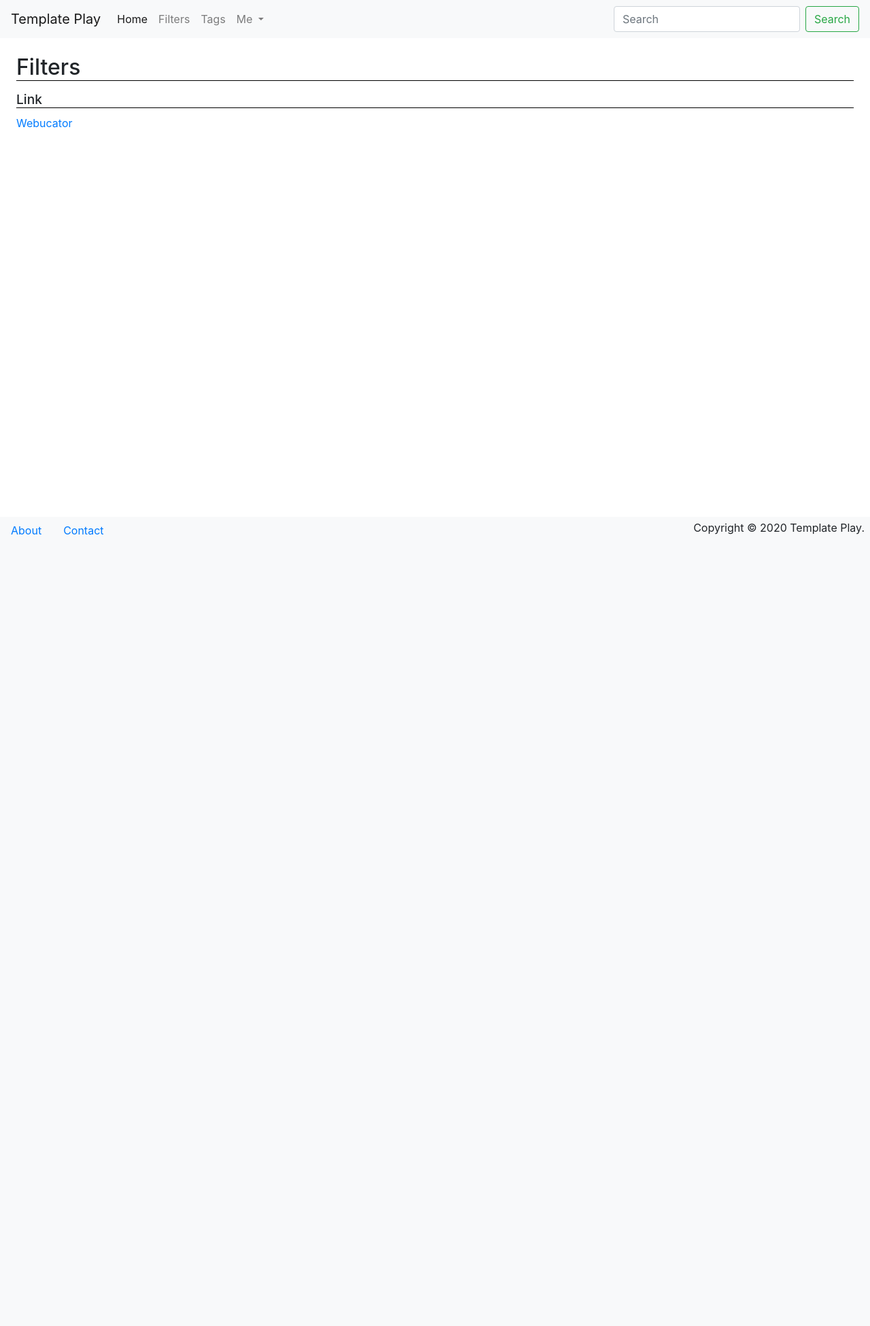
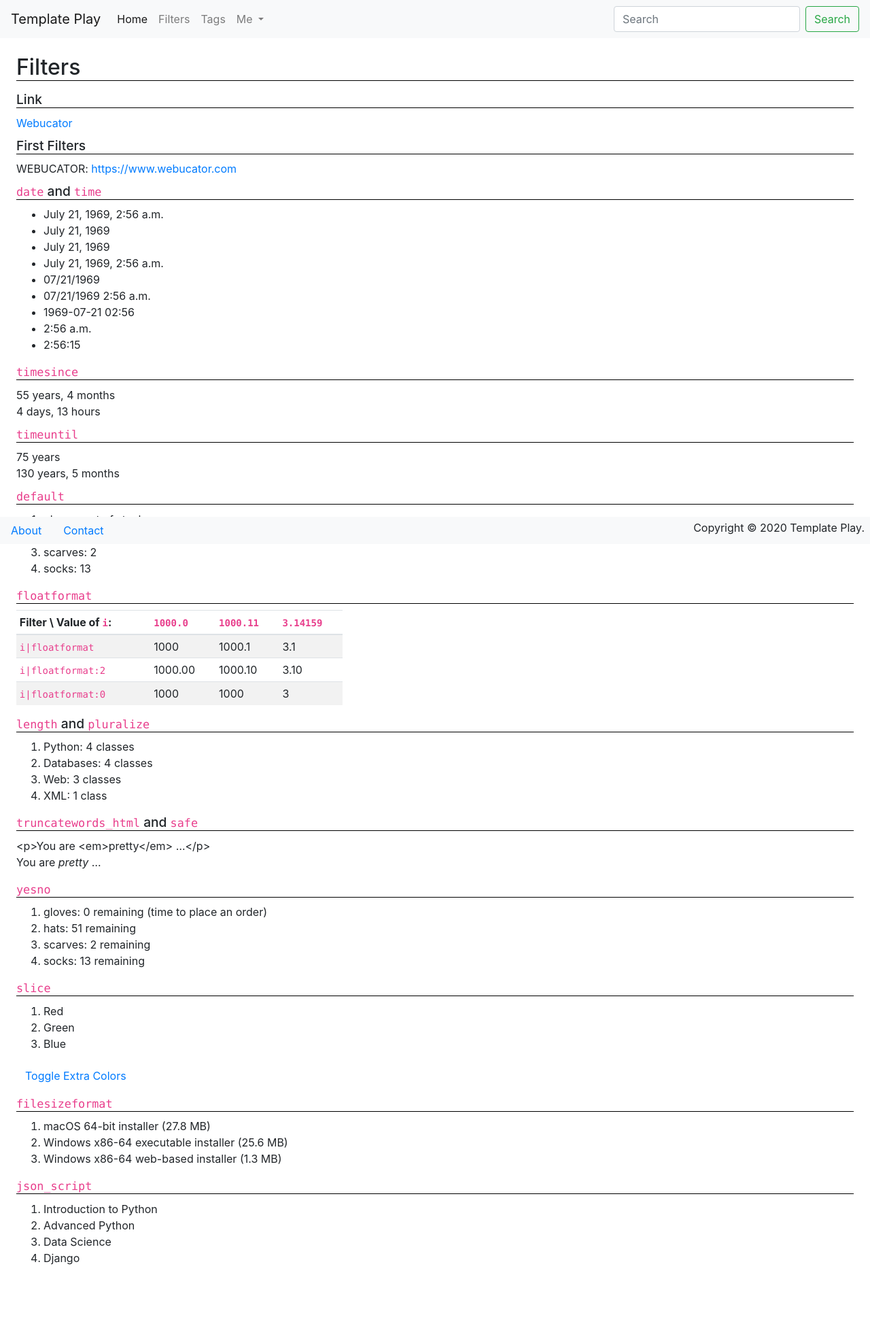
Before and after one commit to wchauwindesheim/template_proj, a Django app: page /filters/ in a window 1280 px wide. Shown: the whole page at 68% size. Before the commit the page ends 787 px from the top, so only its background shows below. Run offline with Django 5.2, Linux system fonts and the light colour scheme; some libraries are stand-ins or nearby versions.

Commit message:
Ex. 18 Adding Filters

```diff
--- a/practice/views.py
+++ b/practice/views.py
@@ -1,5 +1,5 @@
 from django.views.generic import TemplateView
-
+import datetime
 class FilterView(TemplateView):
     template_name = 'practice/filters.html'
 
@@ -7,8 +7,66 @@ class FilterView(TemplateView):
         context = super().get_context_data(**kwargs)
         context['company'] = 'Webucator'
         context['url'] = 'https://www.webucator.com'
+        context['moon_landing'] = datetime.datetime(
+            year=1969, month=7, day=21,
+            hour=2, minute=56, second=15,
+            tzinfo=datetime.timezone.utc
+        )
+        context['launch_date'] = datetime.datetime(
+            year=1969, month=7, day=16, hour=13, minute=32, second=0,
+            tzinfo=datetime.timezone.utc
+        )
+        context['century22'] = datetime.datetime(
+            year=2100, month=1, day=1, tzinfo=datetime.timezone.utc
+        )
+        context['inventory'] = {
+            'gloves': 0,
+            'hats': 51,
+            'scarves': 2,
+            'socks': 13
+        }
+        context['i'] = 1000.0
+        context['j'] = 1000.11
+        context['pi'] = 3.14159
+
+        context['classes'] = {
+            'Python': [
+                'Introduction to Python', 'Advanced Python',
+                'Data Science', 'Django'
+            ],
+            'Databases': [
+                'Introduction to PostgreSQL', 'Introduction to MySQL',
+                'Introduction to SQL Server', 'Introduction to Oracle'
+            ],
+            'Web': [
+                'HTML', 'CSS', 'JavaScript'
+            ],
+            'XML': [
+                'Introduction to XML'
+            ]
+        }
+        context['blurb'] = '<p>You are <em>pretty</em> smart!</p>'
+        context['colors'] = [
+            'Red', 'Green', 'Blue', 'Orange', 'Purple', 'Yellow', 'Pink'
+        ]
+        context['files'] = [
+            {
+                'filename': 'macOS 64-bit installer',
+                'filesize': 29163525
+            },
+            {
+                'filename': 'Windows x86-64 executable installer',
+                'filesize': 26797616
+            },
+            {
+                'filename': 'Windows x86-64 web-based installer',
+                'filesize': 1348896
+            }
+        ]
+        context['user_blurb'] = """Shucks! What a cruddy day I\'ve had.
+I spent the whole darn day with my dirtiest
+friend darning his STINKY socks."""
         return context
-
 class HomePageView(TemplateView):
     template_name = 'home.html'
 
--- a/templates/home.html
+++ b/templates/home.html
@@ -6,5 +6,6 @@
   <ul>
     <li><a href="{% url 'filters' %}">Filters</a></li>
     <li><a href="{% url 'tags' %}">Tags</a></li>
+
   </ul>
 {% endblock %}
--- a/templates/practice/filters.html
+++ b/templates/practice/filters.html
@@ -5,4 +5,133 @@
   <h2>Filters</h2>
   <h3>Link</h3>
   <a href="{{ url }}">{{ company }}</a>
+
+  <h3>First Filters</h3>
+  {{ company|upper }}:
+  {{ url|urlize }}
+
+  <h3><code>date</code> and <code>time</code></h3>
+  <ul>
+    <li>{{ moon_landing }}</li>
+    <li>{{ moon_landing|date }}</li>
+    <li>{{ moon_landing|date:"DATE_FORMAT" }}</li>
+    <li>{{ moon_landing|date:"DATETIME_FORMAT" }}</li>
+    <li>{{ moon_landing|date:"SHORT_DATE_FORMAT" }}</li>
+    <li>{{ moon_landing|date:"SHORT_DATETIME_FORMAT" }}</li>
+    <li>{{ moon_landing|date:"Y-m-d H:i" }}</li>
+    <li>{{ moon_landing|time }}</li>
+    <li>{{ moon_landing|time:'G:i:s' }}</li>
+  </ul>
+
+  <h3><code>timesince</code></h3>
+  {{ moon_landing|timesince }}<br>
+  {{ launch_date|timesince:moon_landing }}
+
+  <h3><code>timeuntil</code></h3>
+  {{ century22|timeuntil }}<br>
+  {{ century22|timeuntil:moon_landing }}
+
+  <h3><code>default</code></h3>
+  <ol>
+    {% for item, remaining in inventory.items %}
+      <li>{{ item }}: {{ remaining|default:"out of stock" }}</li>
+    {% endfor %}
+  </ol>
+
+  <h3><code>floatformat</code></h3>
+  <table class="table table-striped table-sm" style="max-width:30rem">
+    <thead>
+      <tr>
+        <th>Filter \ Value of <code>i</code>:</th>
+        <th><code>1000.0</code></th>
+        <th><code>1000.11</code></th>
+        <th><code>3.14159</code></th>
+      </tr>
+    </thead>
+    <tbody>
+      <tr>
+        <td><code>i|floatformat</code></td>
+        <td>{{ 1000|floatformat }}</td>
+        <td>{{ 1000.1|floatformat }}</td>
+        <td>{{ 3.1|floatformat }}</td>
+      </tr>
+      <tr>
+        <td><code>i|floatformat:2</code></td>
+        <td>{{ 1000|floatformat:2 }}</td>
+        <td>{{ 1000.1|floatformat:2 }}</td>
+        <td>{{ 3.1|floatformat:2 }}</td>
+      </tr>
+      <tr>
+        <td><code>i|floatformat:0</code></td>
+        <td>{{ 1000|floatformat:0 }}</td>
+        <td>{{ 1000.1|floatformat:0 }}</td>
+        <td>{{ 3.1|floatformat:0 }}</td>
+      </tr>
+    </tbody>
+  </table>
+
+  <h3><code>length</code> and <code>pluralize</code></h3>
+  <ol>
+    {% for category, titles in classes.items %}
+      <li>
+        {{ category }}: {{ titles|length }}
+        class{{ titles|pluralize:"es" }}
+      </li>
+    {% endfor %}
+  </ol>
+
+  <h3><code>truncatewords_html</code> and <code>safe</code></h3>
+  {{ blurb|truncatewords_html:3 }}<br>
+  {{ blurb|truncatewords_html:3|safe }}
+
+  <h3><code>yesno</code></h3>
+  <ol>
+    {% for item, remaining in inventory.items %}
+      <li class="{{ remaining|yesno:'instock,outofstock' }}">
+        {{ item }}: {{ remaining }} remaining
+        {{ remaining|yesno:',(time to place an order)' }}
+      </li>
+    {% endfor %}
+  </ol>
+
+  <h3><code>slice</code></h3>
+  <style>
+    .hidden {
+      display: none;
+    }
+  </style>
+  <ol id="color-list">
+    {% for color in colors|slice:':3' %}
+      <li>{{ color }}</li>
+    {% endfor %}
+    {% for color in colors|slice:'3:' %}
+      <li class="extra hidden">{{ color }}</li>
+    {% endfor %}
+  </ol>
+  <button class="btn btn-link"
+    onclick="for (const li of document.querySelectorAll('#color-list li.extra')) {
+    li.classList.toggle('hidden');
+  }">
+    Toggle Extra Colors
+  </button>
+  <h3><code>filesizeformat</code></h3>
+  <ol>
+    {% for file in files %}
+      <li>{{ file.filename }} ({{ file.filesize|filesizeformat }})</li>
+    {% endfor %}
+  </ol>
+
+  <h3><code>json_script</code></h3>
+  {{ classes|json_script:'classdata' }}
+  <ol>
+    <script>
+      const classes = JSON.parse(document.getElementById('classdata').textContent);
+      const pythonClasses = classes['Python'];
+      for (let i=0; i < pythonClasses.length; i++) {
+        document.write(`<li>${pythonClasses[i]}</li>`);
+      }
+    </script>
+  </ol>
+
+
 {% endblock %}
```
